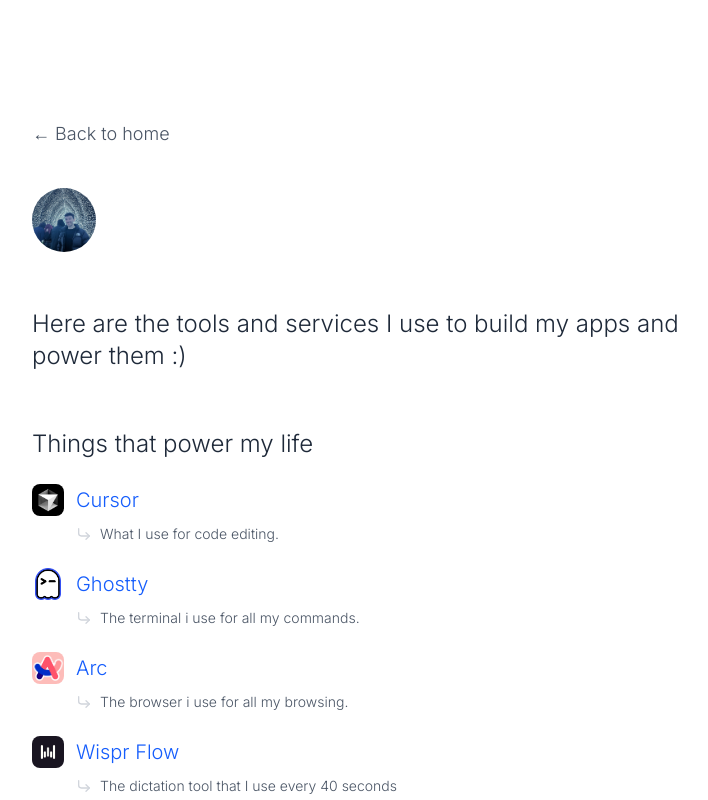
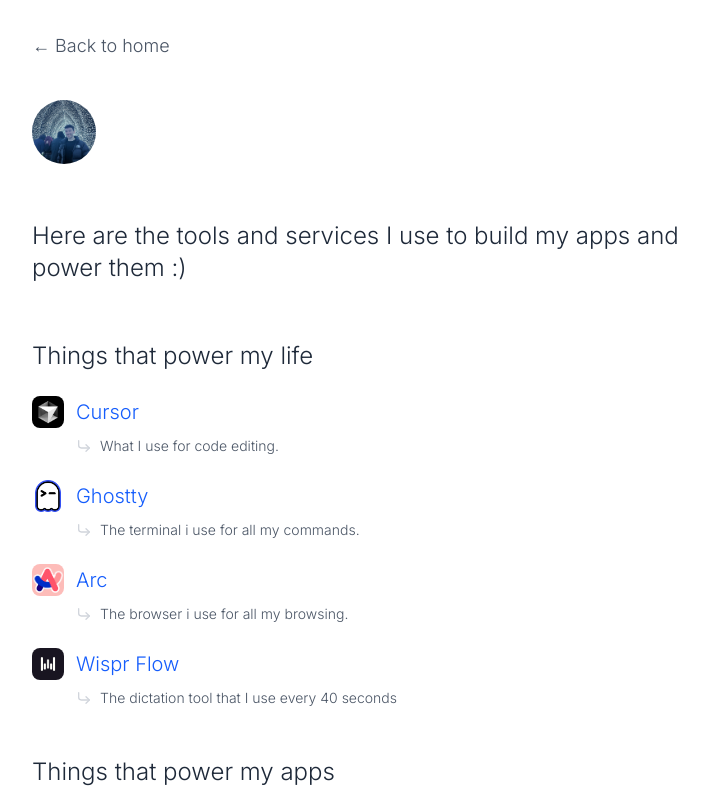
Before and after one commit to ZondaF12/portfolio, a SvelteKit app: page /tools in a window 1280 px wide. Shown: the top 800 px of the page, without its empty margins (258-966 px from the left). Built offline with nearby package versions, Linux system fonts and the light colour scheme.

Commit message:
fix: centers tools div instead of static margin on larger viewports

```diff
--- a/src/routes/tools/+page.svelte
+++ b/src/routes/tools/+page.svelte
@@ -17,7 +17,9 @@
 	<meta name="twitter:description" content={site.toolsPage.intro} />
 </svelte:head>
 
-<div class="ruaridh-tools mt-0 flex w-full flex-col items-center bg-white p-8 pt-10 sm:mt-20">
+<div
+	class="ruaridh-tools mt-0 flex w-full flex-col items-center bg-white p-8 pt-10 sm:min-h-dvh sm:justify-center sm:pt-8"
+>
 	<div class="flex w-full max-w-175 flex-row items-center justify-center gap-20">
 		<div class="flex w-full flex-col items-start gap-6">
 			<a href={resolveAppPath('/')} class="text-back mb-4 text-lg">&larr; Back to home</a>
```
